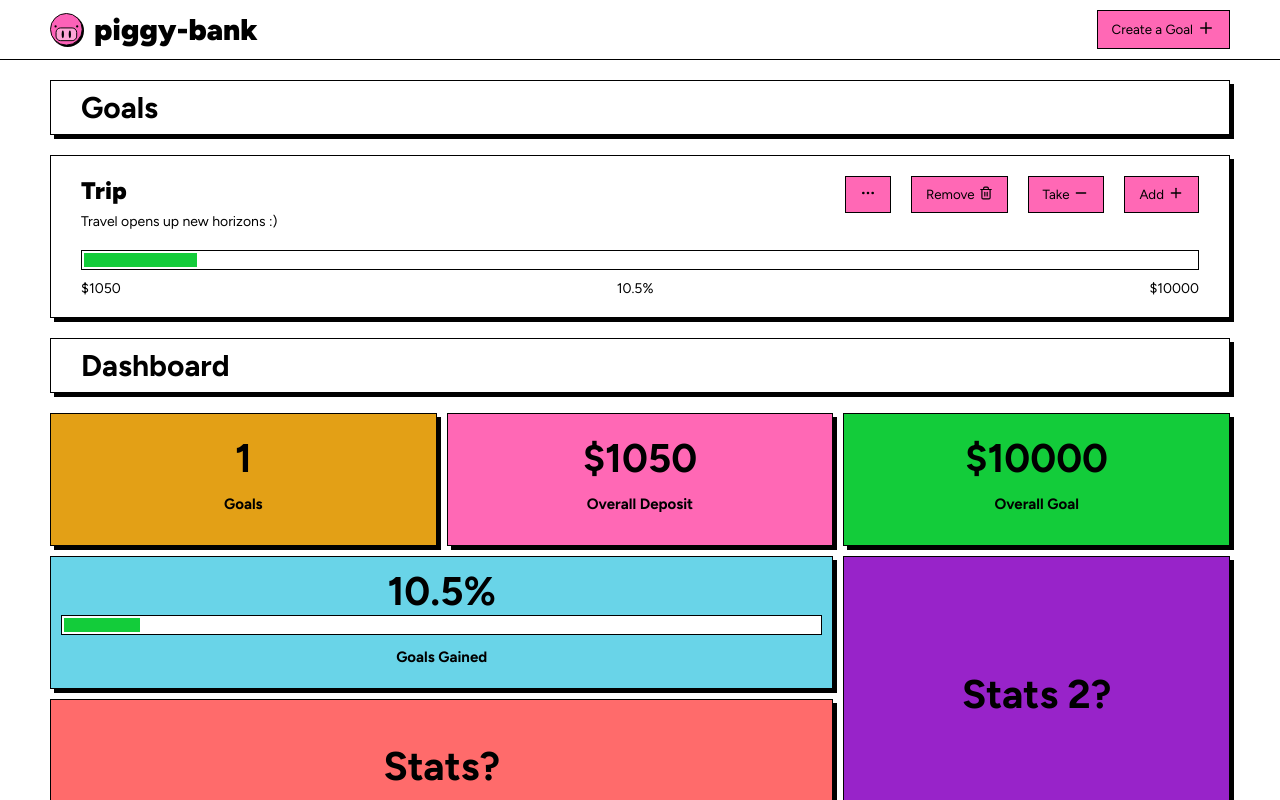
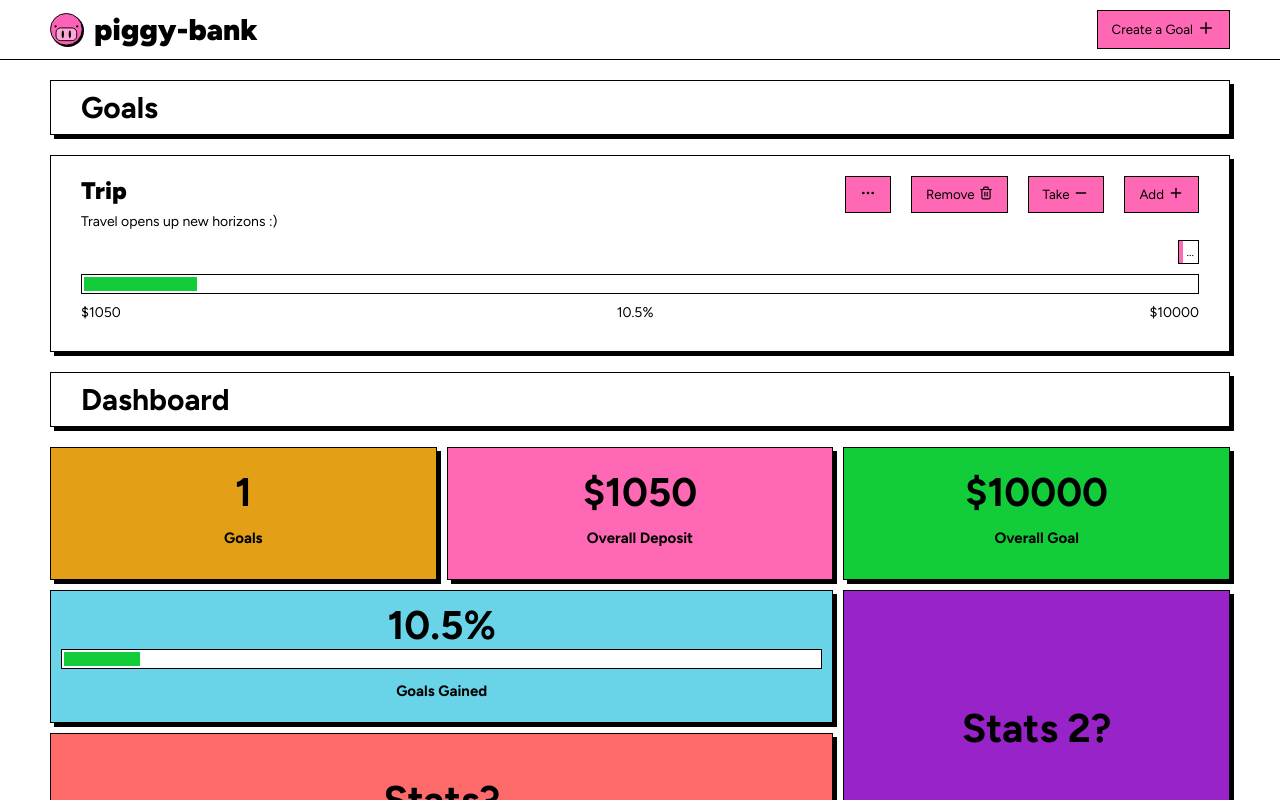
Before and after one commit to zhuk1707/piggy-bank-app, a React (Vite) app: page / in a window 1280 px wide. Shown: the top 800 px of the page. Built offline with nearby package versions, Linux system fonts and the light colour scheme.

Commit message:
feat: Tags

```diff
--- a/src/App.css
+++ b/src/App.css
@@ -13,6 +13,7 @@
   --bright-green: #13cc3a;
   --bright-blue: #69d4e8;
   --drop-shadow-filter: drop-shadow(4px 4px 0 black);
+  --border: 1px solid black;
 }
 
 
@@ -41,14 +42,15 @@ body {
 .card {
   background: white;
   padding: 2rem 3rem;
-  border: 1px solid black;
+  border: var(--border);
+  filter: var(--drop-shadow-filter);
+}
 
-  filter: var(--drop-shadow-filter);
-
+.card > div {
+  margin-bottom: 1rem;
 }
 
 .card__header {
-  margin-bottom: 2rem;
   display: flex;
   justify-content: space-between;
   align-items: flex-start;
--- a/src/components/Card/Card.tsx
+++ b/src/components/Card/Card.tsx
@@ -2,6 +2,8 @@ import CardDescription, {type CardDescriptionProps} from "./CardDescription/Card
 import CardControls from "./CardControls/CardControls.tsx";
 import CardProgress, {type CardProgressProps} from "./CardProgress/CardProgress.tsx";
 import type {FC} from "react";
+import TagsContainer from "../Tag/TagsContainer.tsx";
+
 
 export interface CardProps extends CardDescriptionProps, CardProgressProps {
   id: string
@@ -14,6 +16,7 @@ const Card: FC<CardProps> = ({id, title, subtitle, deposit, goal}) => {
         <CardDescription title={title} subtitle={subtitle}/>
         <CardControls id={id}/>
       </div>
+      <TagsContainer/>
       <CardProgress deposit={deposit} goal={goal}/>
     </div>
   );
--- /dev/null
+++ b/src/components/Tag/Tag.module.css
@@ -0,0 +1,37 @@
+.tagColor {
+  cursor: pointer;
+  padding-left: .4rem;
+  border: var(--border);
+  display: inline-block;
+  /*filter: var(--drop-shadow-filter);*/
+}
+
+.Purple {
+  background: #9823c9;
+}
+
+.Pink {
+  background: #ff68b5;
+}
+
+.Pinkred {
+  background: #ff6b6b;
+}
+
+.Orange {
+  background: #e3a016;
+}
+
+.Green {
+  background: #13cc3a;
+}
+
+.Blue {
+  background: #69d4e8;
+}
+
+.tag {
+  font-size: 1.2rem;
+  padding: .4rem;
+  background: white;
+}
--- /dev/null
+++ b/src/components/Tag/Tag.tsx
@@ -0,0 +1,19 @@
+import style from "./Tag.module.css"
+import capitalizeWord from "../../utils/capitalizeWord.ts";
+
+type TagProps = {
+  title: string;
+  color: string;
+};
+
+export default function Tag({title, color}: TagProps) {
+  const tagColorName = capitalizeWord(color)
+  return (
+    <div className={`${style.tagColor} ${style[tagColorName]}`}>
+      <div className={style.tag}>
+        {title}
+      </div>
+    </div>
+  )
+
+}
--- /dev/null
+++ b/src/components/Tag/TagsContainer.module.css
@@ -0,0 +1,6 @@
+.container {
+  display: flex;
+  align-items: center;
+  justify-content: end;
+  gap: 1rem;
+}
--- /dev/null
+++ b/src/components/Tag/TagsContainer.tsx
@@ -0,0 +1,14 @@
+import Tag from "./Tag.tsx";
+import style from "./TagsContainer.module.css"
+
+
+export default function TagsContainer() {
+  return (
+    <div className={style.container}>
+
+      <Tag title={'...'} color={'pink'}/>
+
+
+    </div>
+  )
+}
--- a/src/feature/goalsSlice.ts
+++ b/src/feature/goalsSlice.ts
@@ -6,6 +6,12 @@ export type Goal = {
   subtitle?: string;
   deposit?: number;
   goal: number;
+  tags?: Tag[]
+};
+
+export type Tag = {
+  title: string;
+  color: string;
 };
 
 export type GoalsList = {
@@ -20,7 +26,11 @@ const initialStorage: GoalsList = {
       title: "Trip",
       subtitle: "Travel opens up new horizons :)",
       deposit: 1050,
-      goal: 10000
+      goal: 10000,
+      tags: [
+        {title: 'Hobby', color: 'Orange'},
+        {title: 'Friends', color: 'Purple'}
+      ]
     },
   },
   goalsId: ['1'],
--- /dev/null
+++ b/src/utils/capitalizeWord.ts
@@ -0,0 +1,4 @@
+export default function capitalizeWord(word: string): string  {
+  if (word.length) return word[0].toUpperCase() + word.slice(1)
+  return ''
+}
```
